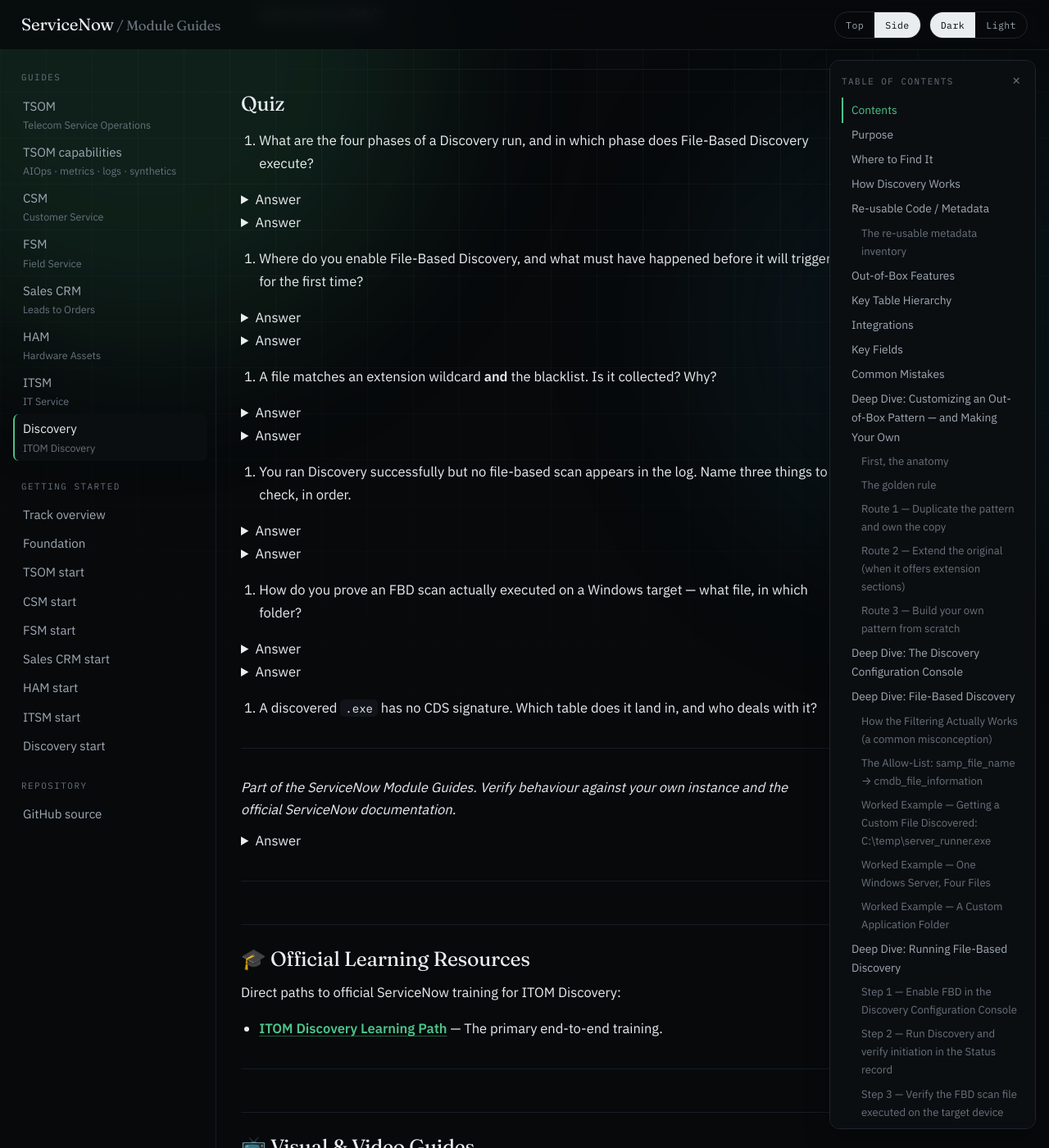
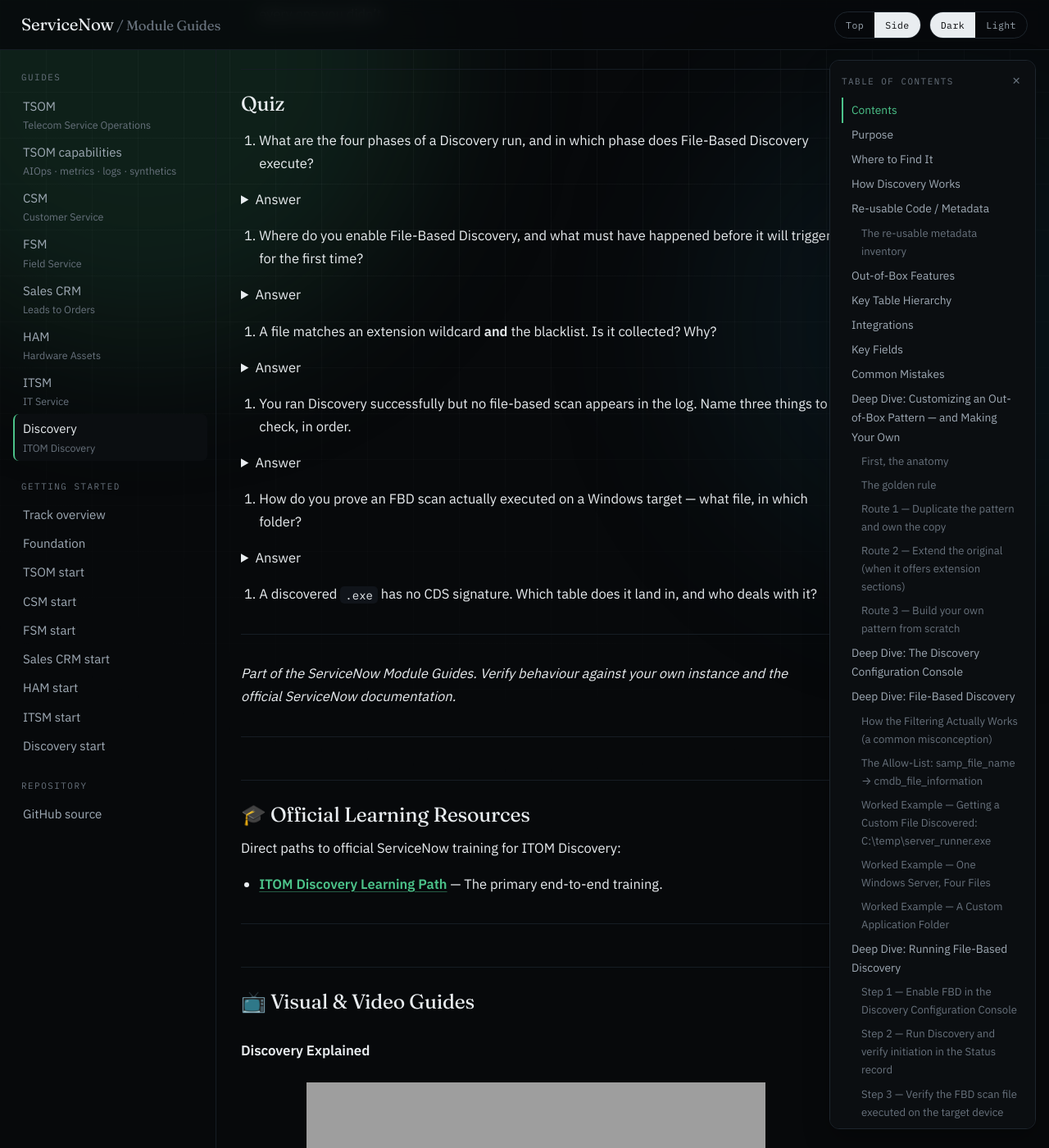
Before and after one commit to eltonaguiar/ServiceNow_Learning_TSOM-_CSM_FSM_SalesCRM_HAM_ITSM, a Jekyll site: the page built from docs/modules/discovery/discovery-guide.md, in a window 1280 px wide and 1400 px high, scrolled down 21661 px. Shown: the whole window at 82% size. Built offline with Jekyll 4.4.1, drawn with Linux system fonts in a browser that asks for light colours; our own code applies the rules of GitHub Pages for plain Markdown files; some of the changed text lies outside the part shown; grey boxes are pictures that could not be loaded.

Commit message:
fix: remove duplicate quiz answers

```diff
--- a/docs/modules/discovery/discovery-guide.md
+++ b/docs/modules/discovery/discovery-guide.md
@@ -384,25 +384,97 @@ The full treatment — plugin (`com.snc.file_signature_normalization`), tables (
 
 1. What are the four phases of a Discovery run, and in which phase does File-Based Discovery execute?
 <details><summary>Answer</summary>Scanning, Classification, Identification, Exploration. FBD executes during Exploration.</details>
-<details><summary>Answer</summary>Scanning, Classification, Identification, Exploration. FBD executes during Exploration.</details>
 
 2. Where do you enable File-Based Discovery, and what must have happened before it will trigger for the first time?
-<details><summary>Answer</summary>In the Discovery profile; needs a successful identification (CI created) first.</details>
 <details><summary>Answer</summary>In the Discovery profile; needs a successful identification (CI created) first.</details>
 
 3. A file matches an extension wildcard **and** the blacklist. Is it collected? Why?
 <details><summary>Answer</summary>Not collected; blacklist overrides wildcard.</details>
-<details><summary>Answer</summary>Not collected; blacklist overrides wildcard.</details>
 
 4. You ran Discovery successfully but no file-based scan appears in the log. Name three things to check, in order.
-<details><summary>Answer</summary>1. Check MID Server status; 2. Check Discovery Profile configuration; 3. Check target OS permissions.</details>
 <details><summary>Answer</summary>1. Check MID Server status; 2. Check Discovery Profile configuration; 3. Check target OS permissions.</details>
 
 5. How do you prove an FBD scan actually executed on a Windows target — what file, in which folder?
 <details><summary>Answer</summary>C:\Windows\Temp\servicenow_discovery.log (or similar agent log).</details>
-<details><summary>Answer</summary>C:\Windows\Temp\servicenow_discovery.log (or similar agent log).</details>
 
 6. A discovered `.exe` has no CDS signature. Which table does it land in, and who deals with it?
+
+---
+
+*Part of the ServiceNow Module Guides. Verify behaviour against your own instance and the official ServiceNow documentation.*
+
+
+
+---
+
+## 🎓 Official Learning Resources
+
+Direct paths to official ServiceNow training for ITOM Discovery:
+
+- **[ITOM Discovery Learning Path](https://learning.servicenow.com/lxp/en/it-operations-management/discovery-fundamentals-on-demand?id=learning_course_prev&course_id=f65e853f93a496105402393d6cba1067)** — The primary end-to-end training.
+
+---
+
+## 📺 Visual & Video Guides
+
+### Discovery Explained
+<div style="text-align: center; margin: 1.5rem 0;">
+  <iframe width="560" height="315" src="https://www.youtube.com/embed/dpdnyALReaw" title="Discovery Explained" frameborder="0" allow="accelerometer; autoplay; clipboard-write; encrypted-media; gyroscope; picture-in-picture" allowfullscreen></iframe>
+</div>
+
+Fallback link: [Discovery Explained](https://www.youtube.com/watch?v=dpdnyALReaw)
+---
+
+*Part of the ServiceNow Module Guides. Verify behaviour against your own instance and the official ServiceNow documentation.*
+
+
+---
+
+*Part of the ServiceNow Module Guides. Verify behaviour against your own instance and the official ServiceNow documentation.*
+
+
+
+---
+
+## 🎓 Official Learning Resources
+
+Direct paths to official ServiceNow training for ITOM Discovery:
+
+- **[ITOM Discovery Learning Path](https://learning.servicenow.com/lxp/en/it-operations-management/discovery-fundamentals-on-demand?id=learning_course_prev&course_id=f65e853f93a496105402393d6cba1067)** — The primary end-to-end training.
+
+---
+
+## 📺 Visual & Video Guides
+
+### Discovery Explained
+<div style="text-align: center; margin: 1.5rem 0;">
+  <iframe width="560" height="315" src="https://www.youtube.com/embed/dpdnyALReaw" title="Discovery Explained" frameborder="0" allow="accelerometer; autoplay; clipboard-write; encrypted-media; gyroscope; picture-in-picture" allowfullscreen></iframe>
+</div>
+
+Fallback link: [Discovery Explained](https://www.youtube.com/watch?v=dpdnyALReaw)
+
+---
+
+## 🎓 Official Learning Resources
+
+Direct paths to official ServiceNow training for ITOM Discovery:
+
+- **[ITOM Discovery Learning Path](https://learning.servicenow.com/lxp/en/it-operations-management/discovery-fundamentals-on-demand?id=learning_course_prev&course_id=f65e853f93a496105402393d6cba1067)** — The primary end-to-end training.
+
+---
+
+## 📺 Visual & Video Guides
+
+### Discovery Explained
+<div style="text-align: center; margin: 1.5rem 0;">
+  <iframe width="560" height="315" src="https://www.youtube.com/embed/dpdnyALReaw" title="Discovery Explained" frameborder="0" allow="accelerometer; autoplay; clipboard-write; encrypted-media; gyroscope; picture-in-picture" allowfullscreen></iframe>
+</div>
+
+Fallback link: [Discovery Explained](https://www.youtube.com/watch?v=dpdnyALReaw)
+---
+
+*Part of the ServiceNow Module Guides. Verify behaviour against your own instance and the official ServiceNow documentation.*
+<details><summary>Answer</summary>cmdb_ci_discovered_item (unidentified); the Discovery admin/owner resolves it.</details>
 
 ---
 
```
Also changed, not shown: docs/modules/fsm/fsm-guide.md (+0 -5 lines), docs/modules/ham/ham-guide.md (+0 -5 lines), docs/modules/itsm/itsm-guide.md (+0 -5 lines), docs/modules/tsom/tsom-guide.md (+4 -7 lines), docs/modules/csm/csm-guide.md (line endings or trailing spaces).
